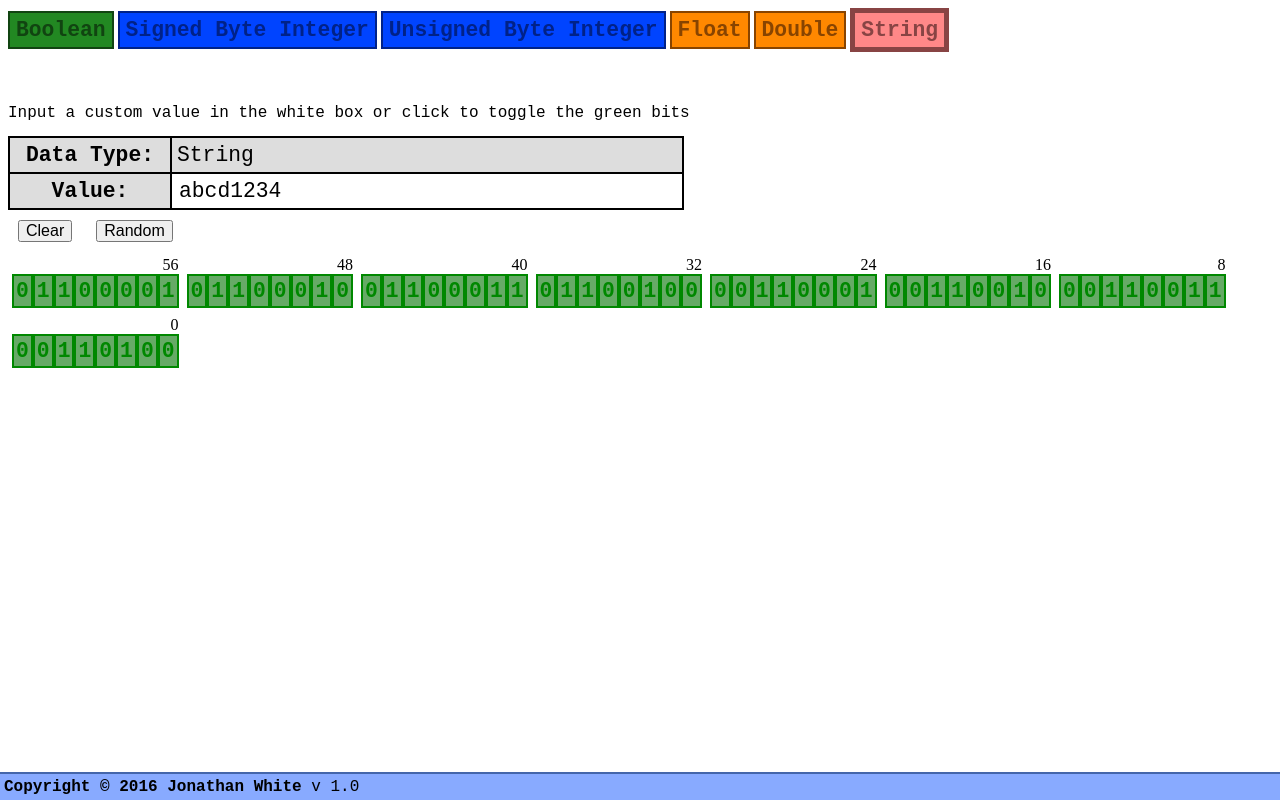
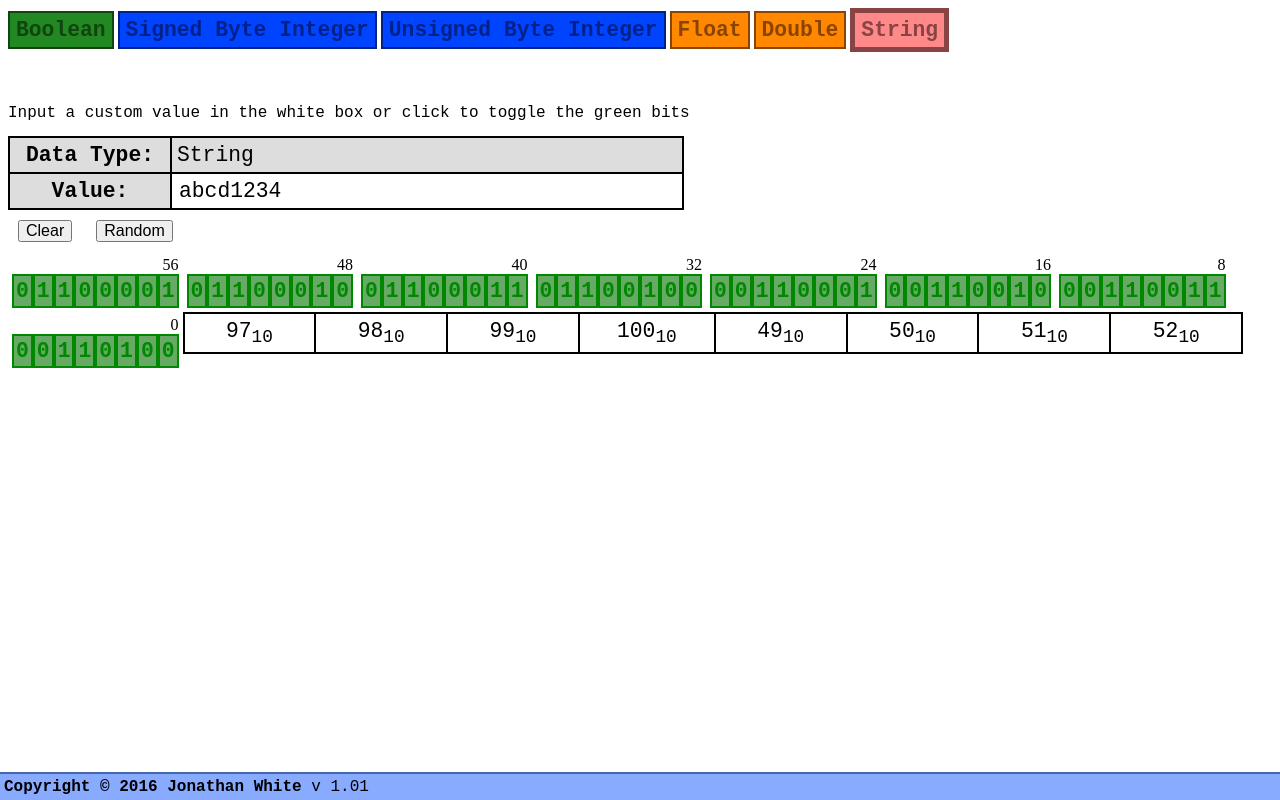
Before and after one commit to feighnys/DataTypeVisualization, a plain HTML site: page index.htm in a window 1280 px wide. Both pictures are taken after a click on the button "String". Drawn offline with Linux system fonts and the light colour scheme.

Commit message:
v 1.01
Added decimal value under string bytes

```diff
--- a/index.htm
+++ b/index.htm
@@ -15,6 +15,9 @@ table,th,td{border:solid 2px;font-family:monospace;font-size:16pt;border-collaps
 #mantissa2 table tr .sc{width:80px;}
 #mantissa2 table tr .ec{width:200px;}
 #mantissa2 table tr .mc{width:700px;}
+
+#charcodes table tr td{width:154px;text-align:center;}
+
 .center{margin:auto;display:block;}
 </style>
 </head>
@@ -53,6 +56,7 @@ table,th,td{border:solid 2px;font-family:monospace;font-size:16pt;border-collaps
     <button id="b2" type="button" style="font-size:12pt;line-height:16px;margin:10px;" onclick="random()">Random</button>
 
     <br>
+    <div>
     <div id="byte7" style="visibility:hidden;float:right;padding:4px">
         <span style="float:right;">56</span>
         <br>
@@ -153,6 +157,22 @@ table,th,td{border:solid 2px;font-family:monospace;font-size:16pt;border-collaps
         <span style="float:right;">0</span>
         <br>
         <button class="bit" onclick="toggle(-1)" id="bitbool">0</button>
+    </div>
+        </div>
+    <br>
+    <div id="charcodes" style="display:none;">
+        <table>
+            <tr>
+                <td id="charcode7" style="visibility:hidden;"></td>
+                <td id="charcode6" style="visibility:hidden;"></td>
+                <td id="charcode5" style="visibility:hidden;"></td>
+                <td id="charcode4" style="visibility:hidden;"></td>
+                <td id="charcode3" style="visibility:hidden;"></td>
+                <td id="charcode2" style="visibility:hidden;"></td>
+                <td id="charcode1" style="visibility:hidden;"></td>
+                <td id="charcode0" style="visibility:hidden;"></td>
+            </tr>
+        </table>
     </div>
 
     <br>
@@ -304,7 +324,7 @@ table,th,td{border:solid 2px;font-family:monospace;font-size:16pt;border-collaps
 <br>
 
 <footer style="width:100%;position:fixed;left:0;bottom:0;background-color:#88aaff;padding:4px;border-top:solid 2px;border-color:#4466aa;">
-    <span style="font-family:monospace;font-size:16px;"><b>Copyright &copy; 2016 Jonathan White</b> v 1.0</span>
+    <span style="font-family:monospace;font-size:16px;"><b>Copyright &copy; 2016 Jonathan White</b> v 1.01</span>
 </footer>
 
 </body>
--- a/main.js
+++ b/main.js
@@ -191,6 +191,7 @@ function randomString(bool) {
     if (type != "string" || bool) {
         unClick()
         document.getElementById("string").style.borderWidth = "5";
+        document.getElementById("charcodes").style.display = "block";
 
         var strings = ["ABcdEFgh", "Hello", "1234", "abcd1234"];
         value = strings[Math.floor(Math.random() * strings.length)];
@@ -643,6 +644,7 @@ function unClick() {
 	document.getElementById("float").style.borderWidth = "2";
 	document.getElementById("double").style.borderWidth = "2";
 
+	document.getElementById("charcodes").style.display = "none";
 	document.getElementById("main").style.visibility = "visible";
 	document.getElementById("mantissa1").style.display = "none";
 	document.getElementById("mantissa2").style.display = "none";
@@ -672,11 +674,14 @@ function showBytes(b, str){
     //if (type == "d") { man2(str) }
 
     var i = 0;
-	//showHex(b, str);
+    //showHex(b, str);
+
     //hide all bytes
     for (i = 0; i < 8; i++){
         document.getElementById("byte" + i).style.visibility = "hidden";
-        document.getElementById("byte"+i).style.float = "right";
+        document.getElementById("byte" + i).style.float = "right";
+
+        document.getElementById("charcode" + i).style.visibility = "hidden";
     }
     document.getElementById("bytebool").style.visibility = "hidden";
     document.getElementById("bytebool").style.float = "right";
@@ -691,6 +696,10 @@ function showBytes(b, str){
         for (i = 0; i < b; i++) {
             document.getElementById("byte" + i).style.visibility = "visible";
             document.getElementById("byte" + i).style.float = "left";
+            if (type == "string") {
+                document.getElementById("charcode" + (7-i)).style.visibility = "visible";
+                document.getElementById("charcode" + (7-i)).innerHTML = parseInt(str.substring(i * 8, i * 8 + 8), 2)+"<sub>10</sub>";
+            }
         }
         //fills in bits for b bytes
         for (i = 0; i < b * 8; i++) {
@@ -760,7 +769,7 @@ function toggle(bit) {
         //console.log(bin.length);
         bin = bin.substr(0, bit) + Math.abs(bin.charAt(bit).valueOf() - 1) + bin.substring(bit + 1);
         //console.log(bin.substr(0, bit).length);
-        console.log(type);
+        //console.log(type);
         if (type == "d") {
             binaryDouble();
         }
```
